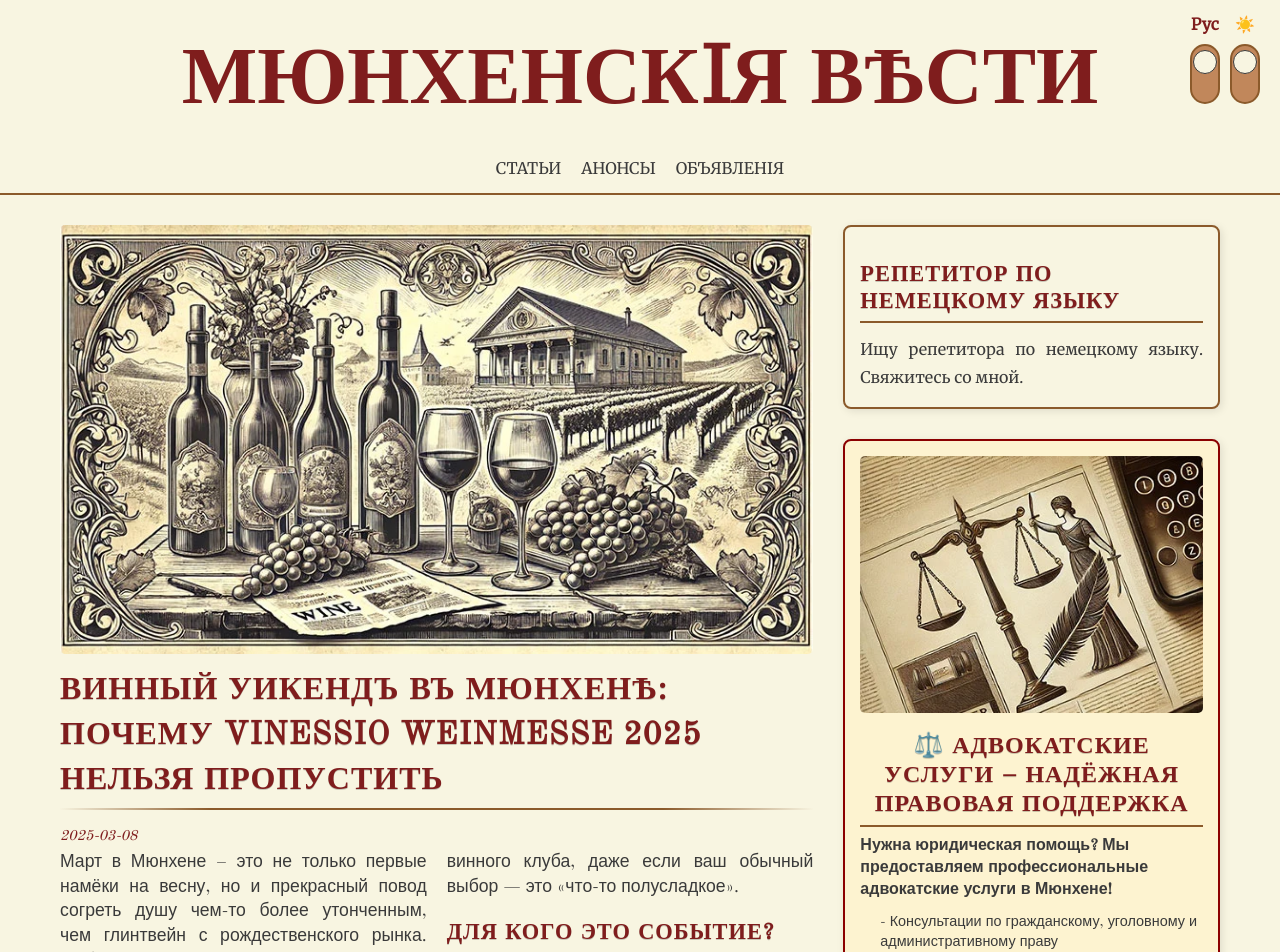
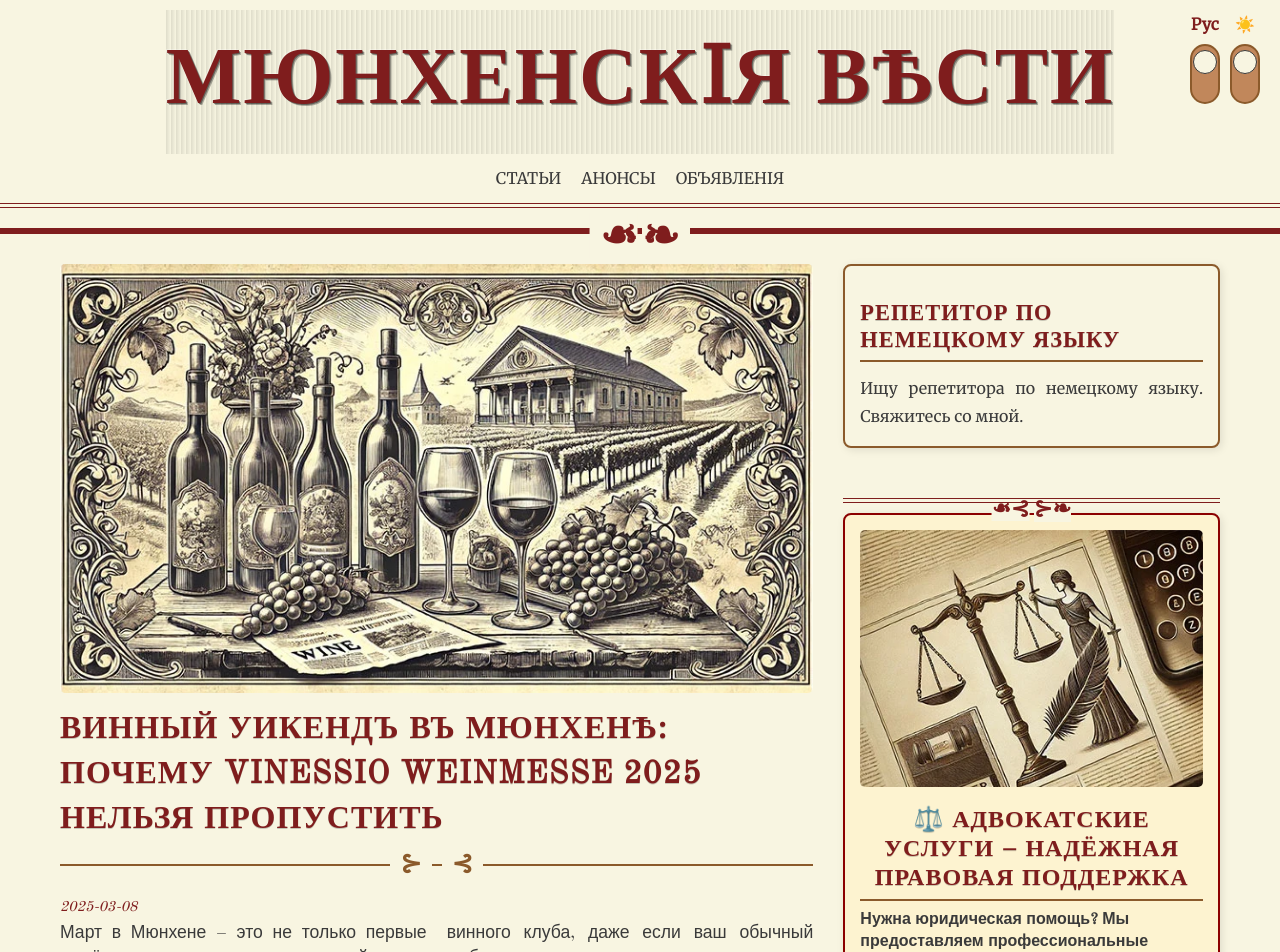
Before and after one commit to lenaSidan/munchen-vesti, a Next.js app: page / in a window 1280 px wide. Shown: the top 952 px of the page. Built offline with nearby package versions, Linux system fonts and the light colour scheme.

Commit message:
MV-02 title

```diff
--- a/src/components/Header.tsx
+++ b/src/components/Header.tsx
@@ -19,9 +19,13 @@ export default function Header() {
           <Link href="/ads">{t("menu.ads")}</Link>
         </nav>
         <div className={styles.tools}>
-        <LanguageSwitcher />
-        <ThemeSwitcher />
+          <LanguageSwitcher />
+          <ThemeSwitcher />
+        </div>
       </div>
+      <div className={styles.decorativeLine}>
+      <span className={styles.left}>❧</span>
+      <span className={styles.right}>❧</span>
       </div>
     </header>
   );
--- a/src/components/announcements/LegalServices.module.css
+++ b/src/components/announcements/LegalServices.module.css
@@ -74,6 +74,78 @@
   color: var(--text-color);
   font-weight: normal;
 }
+.legalServicesWrapper {
+  position: relative;
+  width: 100%;
+  text-align: center;
+  margin: 20px 0;
+}
+
+/* Декоративные линии */
+.decorativeLine {
+  position: relative;
+  width: 100%;
+  height: 5px;
+  text-align: center;
+  margin-bottom: 10px;
+}
+
+.decorativeLine::before,
+.decorativeLine::after {
+  content: "";
+  display: block;
+  width: 100%;
+  height: 1px;
+  background-color: var(--heading-color);
+  position: absolute;
+  left: 0;
+}
+
+.decorativeLine::before {
+  top: 0;
+}
+
+.decorativeLine::after {
+  bottom: 0;
+}
+
+/* Симметричные символы */
+.decorativeLine span {
+  font-size: 1.4rem;
+  color: var(--heading-color);
+  font-weight: bold;
+  display: inline-block;
+  background: var(--background);
+  position: relative;
+  line-height: 1;
+  margin: 0 3px;
+  padding: 0;
+}
+
+/* Левая закорючка – зеркальная */
+.decorativeLine .left {
+  transform: scaleX(-1);
+  margin-right: 2px;
+}
+
+/* Правая закорючка */
+.decorativeLine .right {
+  margin-left: 2px;
+}
+
+/* Нижняя линия – зеркальная к верхней */
+.decorativeLine.bottom .left {
+  transform: scaleX(1); /* Возвращаем нормальную ориентацию */
+}
+
+.decorativeLine.bottom .right {
+  transform: scaleX(-1); /* Переворачиваем зеркально */
+}
+
+.decorativeLine.bottom {
+  transform: scaleY(-1);
+  margin-top: 10px;
+}
 
 /* 📱 Адаптация для мобильных */
 @media (max-width: 768px) {
--- a/src/components/announcements/LegalServices.tsx
+++ b/src/components/announcements/LegalServices.tsx
@@ -6,6 +6,14 @@ export default function LegalServices() {
   const t = useTranslation();
 
   return (
+    <div className={styles.legalServicesWrapper}>
+      {/* Декоративная линия сверху */}
+      <div className={styles.decorativeLine}>
+        <span className={styles.left}>⊱❧</span>
+        <span className={styles.right}>⊱❧</span>
+      </div>
+
+      {/* Основное объявление */}
       <div className={styles.legalServices}>
         {/* 📜 Изображение */}
         <div className={styles.announcementImageWrapper}>
@@ -48,5 +56,12 @@ export default function LegalServices() {
           <span className={styles.value}>{t("legal_services_more_info").split(":")[1]}</span>
         </p>
       </div>
+
+      {/* Декоративная линия снизу (зеркально) */}
+      <div className={`${styles.decorativeLine} ${styles.bottom}`}>
+        <span className={styles.right}>⊱❧</span>
+        <span className={styles.left}>⊱❧</span>
+      </div>
+    </div>
   );
 }
--- a/src/pages/index.tsx
+++ b/src/pages/index.tsx
@@ -49,6 +49,10 @@ export default function Home({ mainArticle, secondArticle, otherArticles }: Home
                 />
               )}
               <h2 className={styles.articleTitle}>{mainArticle.title}</h2>
+              <div className={styles.decorativeLine}>
+                <span className={styles.left}>⊱</span>
+                <span className={styles.right}>⊰</span>
+              </div>
               <p className={styles.articleDate}>{mainArticle.date}</p>
               <div className={styles.articleContent} dangerouslySetInnerHTML={{ __html: mainArticle.content }} />
             </article>
@@ -64,6 +68,10 @@ export default function Home({ mainArticle, secondArticle, otherArticles }: Home
         <article className={styles.secondArticle}>
           <div className={styles.secondArticleHeader}>
             <h2 className={styles.articleTitle}>{secondArticle.title}</h2>
+            <div className={styles.decorativeLine}>
+                <span className={styles.left}>⊱</span>
+                <span className={styles.right}>⊰</span>
+              </div>
             <p className={styles.articleDate}>{secondArticle.date}</p>
           </div>
 
@@ -104,11 +112,7 @@ export default function Home({ mainArticle, secondArticle, otherArticles }: Home
 
 // Функция обработки Markdown в HTML
 async function processMarkdown(content: string) {
-  const processedContent = await remark()
-    .use(remarkGfm)
-    .use(remarkRehype)
-    .use(rehypeStringify)
-    .process(content);
+  const processedContent = await remark().use(remarkGfm).use(remarkRehype).use(rehypeStringify).process(content);
   return processedContent.toString();
 }
 
@@ -119,12 +123,8 @@ export const getStaticProps: GetStaticProps<HomeProps> = async ({ locale }) => {
   const translations = await import(`@/locales/${locale || "ru"}.json`);
 
   // Обрабатываем Markdown для главной и второй статьи
-  const mainArticle = articles[0]
-    ? { ...articles[0], content: await processMarkdown(articles[0].content) }
-    : null;
-  const secondArticle = articles[1]
-    ? { ...articles[1], content: await processMarkdown(articles[1].content) }
-    : null;
+  const mainArticle = articles[0] ? { ...articles[0], content: await processMarkdown(articles[0].content) } : null;
+  const secondArticle = articles[1] ? { ...articles[1], content: await processMarkdown(articles[1].content) } : null;
 
   // Загружаем объявления из JSON и переводим их
   const translatedAnnouncements = announcementsData.map((ann: Announcement) => ({
--- a/src/styles/Header.module.css
+++ b/src/styles/Header.module.css
@@ -1,11 +1,63 @@
 .header {
-
   background: none;
-  padding: 0 0 10px 0;
-  border-bottom: 2px solid var(--border-color);
-
+  padding: 0 0 20px 0;
+border-bottom: 6px solid var(--heading-color);
   text-align: center;
 }
+.decorativeLine {
+  position: relative;
+  width: 100%;
+  height: 5px;
+  margin-top: 10px;
+  text-align: center;
+}
+
+.decorativeLine::before,
+.decorativeLine::after {
+  content: "";
+  display: block;
+  width: 100%;
+  height: 1px;
+  background-color: var(--heading-color);
+  position: absolute;
+  left: 0;
+}
+
+.decorativeLine::before {
+  top: 0;
+}
+
+.decorativeLine::after {
+  bottom: 0;
+}
+
+/* Убираем пробел между закорючками */
+.decorativeLine span {
+  font-size: 2.8rem;
+  color: var(--heading-color);
+  font-weight: bold;
+  display: inline-block;
+  background: var(--background);
+  position: relative;
+  line-height: 1; /* Убираем лишние отступы */
+  margin: 0 -3px; /* Сдвигаем символы ближе */
+  padding-right: 10px;
+  margin-top: 10px;
+}
+
+/* Левая закорючка – зеркальная */
+.decorativeLine .left {
+  transform: scaleX(-1);
+  margin-right: 2px;
+}
+
+/* Правая закорючка */
+.decorativeLine .right {
+  margin-left: 2px;
+}
+
+
+
 
 .container {
   display: flex;
@@ -18,12 +70,37 @@
   font-family: "Old Standard TT", serif;
   font-size: 5rem;
   font-weight: bolder;
-  color: var(--heading-color);
   text-transform: uppercase;
   text-decoration: none;
-  margin: 10px 0 0 0;
-  transition: color 0.3s;
+  text-align: center;
+  margin: 10px 0;
+  color: var(--heading-color);
+  letter-spacing: 2px;
+  text-align: center;
+  text-shadow:
+    1px 1px 0px rgba(0, 0, 0, 0.4),
+    2px 2px 0px rgba(0, 0, 0, 0.3),
+    -1px -1px 0px rgba(255, 255, 255, 0.3);
+
+  /* Грубая печатная текстура */
+  background: repeating-linear-gradient(
+    90deg,
+    rgba(0, 0, 0, 0.1),
+    transparent 5px
+  );
 }
+[data-theme="dark"] .logo {
+  color: #e0a96d; /* Золотистый */
+  text-shadow:
+    2px 2px 0px #1c1c1c,
+    -2px -2px 0px #3a3a3a;
+    background: repeating-linear-gradient(
+    90deg,
+    rgba(224, 169, 109, 0.3), /* Золотистый */
+    transparent 5px
+  );
+}
+
 
 .nav {
   display: flex;
--- a/src/styles/Home.module.css
+++ b/src/styles/Home.module.css
@@ -26,7 +26,50 @@
   text-align: justify;
   width: 100%;
 }
+/* Контейнер для линии */
+.decorativeLine {
+  position: relative;
+  width: 100%;
+  text-align: center;
+  margin-top: 0px;
+  margin-bottom: 5px;
+}
 
+/* Горизонтальная линия */
+.decorativeLine::before {
+  content: "";
+  display: block;
+  width: 100%;
+  height: 2px;
+  background-color: var(--border-color);
+  position: absolute;
+  top: 50%;
+  left: 0;
+  transform: translateY(-50%);
+
+}
+
+/* Символы ⊱ и ⊰ */
+.decorativeLine span {
+  font-size: 1.6rem;
+  font-weight: bold;
+  color: var(--border-color);
+  display: inline-block;
+  position: relative;
+  background: var(--background);
+  padding: 0 10px;
+  z-index: 1;
+}
+
+/* Левый символ */
+.decorativeLine .left {
+  margin-right: 5px;
+}
+
+/* Правый символ */
+.decorativeLine .right {
+  margin-left: 5px;
+}
 .mainArticle .articleContent {
   font-size: 1.1rem;
   line-height: 1.4;
--- a/src/styles/globals.css
+++ b/src/styles/globals.css
@@ -68,20 +68,13 @@ h2 {
   line-height: 1.4;
   text-align: left;
   font-weight: bold;
-  margin-bottom: 12px;
-  border-bottom: 2px solid var(--border-color);
-
-  /* 🔹 Используем градиент для сужения */
-  border-image: linear-gradient(
-    to right,
-    transparent 0%,
-    var(--border-color) 20%,
-    var(--border-color) 80%,
-    transparent 100%
-  ) 1;
-  padding-bottom: 5px;
+  margin-bottom: 0;
+  /* border-bottom: 2px solid var(--border-color); */
+  padding-bottom:0;
   transition: border-color 0.3s ease-in-out;
 }
+
+
 
 /* 🖊️ H3 – Внутренние заголовки */
 h3 {
```
Lines whose indentation alone changed are shown as unchanged.
